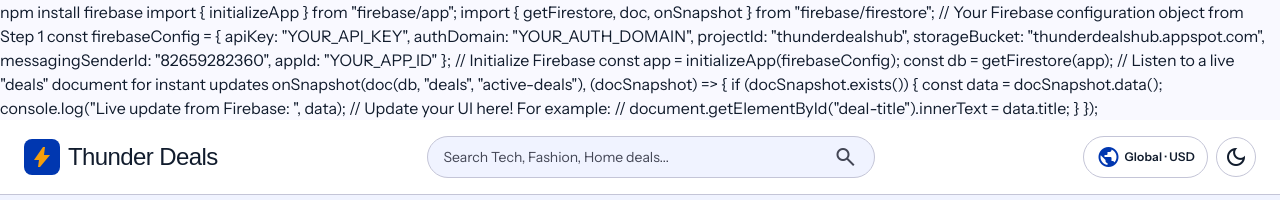
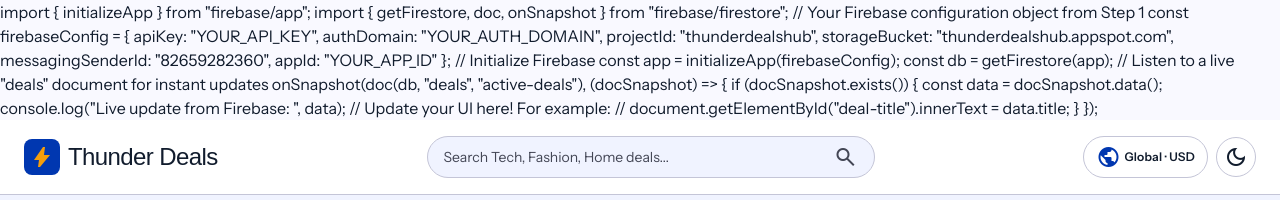
Before and after one commit to vinaymehta682-lang/Thunder_Deals_Hub, a plain HTML site: page index.html in a window 1280 px wide. Shown: the top 200 px of the page. Drawn offline with nearby package versions, Linux system fonts and the light colour scheme; a web font is replaced by a local one.

Commit message:
Remove npm install command from index.html

```diff
--- a/index.html
+++ b/index.html
@@ -1,6 +1,5 @@
 <!DOCTYPE html><html lang="en"><head>
   <meta charset="UTF-8">
-  npm install firebase
   import { initializeApp } from "firebase/app";
 import { getFirestore, doc, onSnapshot } from "firebase/firestore";
 
```
